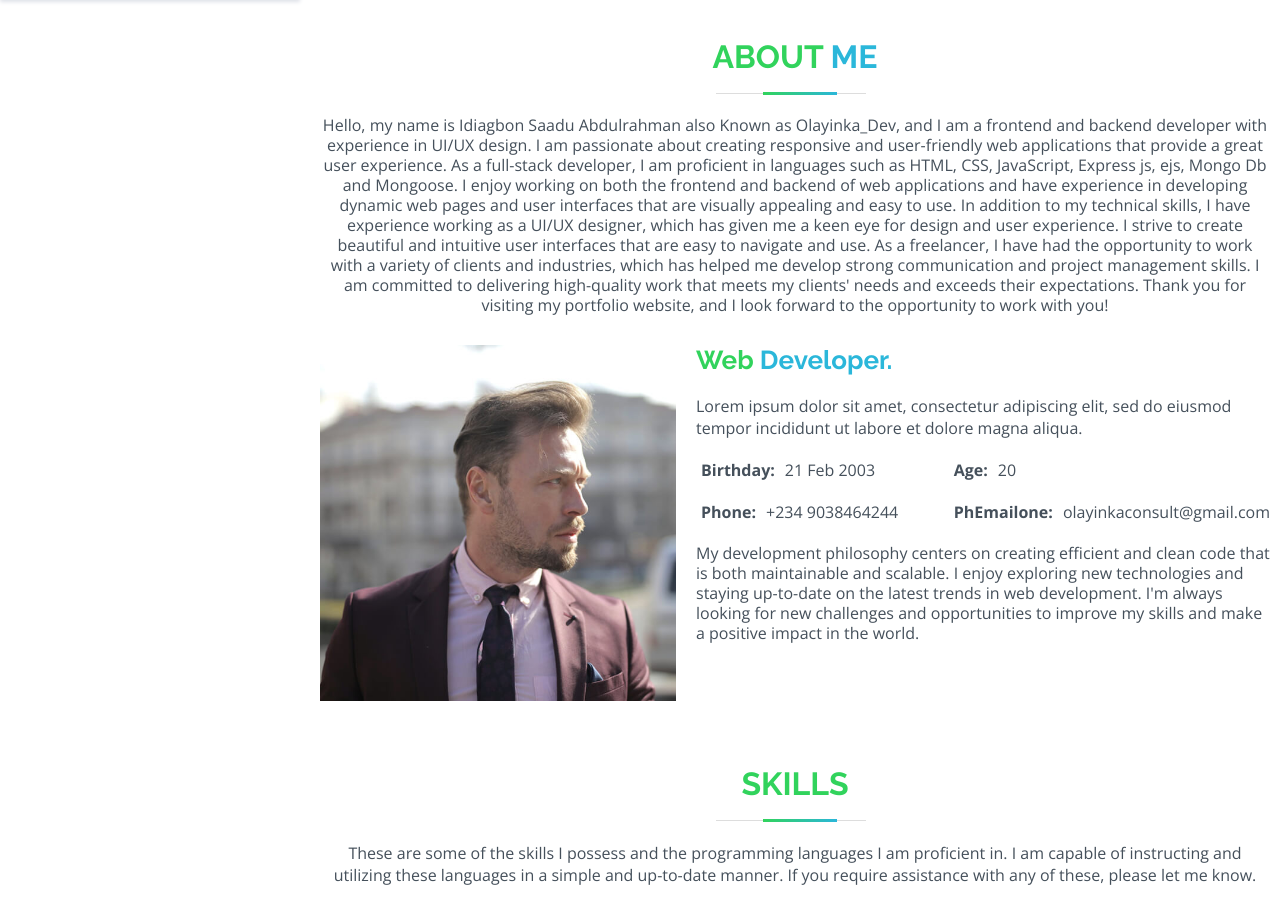
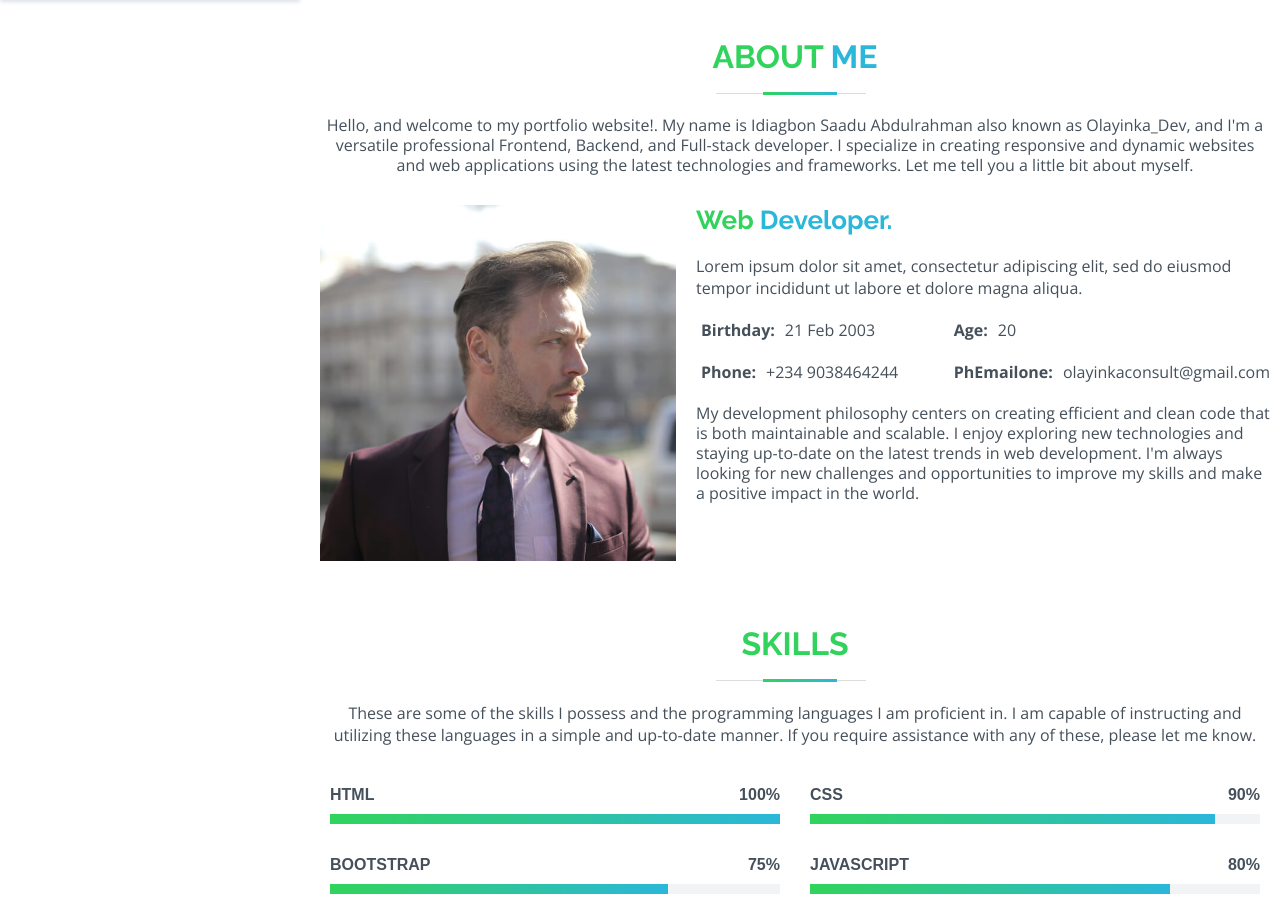
Before and after one commit to olayinka06-dev/official-portfolio-dev, a React (Create React App) app: page / in a window 1280 px wide. Shown: the part 802-1714 px from the top of the page. Built offline with nearby package versions, Linux system fonts and the light colour scheme.

Commit message:
creating the Portfolio Details   Page

```diff
--- a/src/components/About Page/About.jsx
+++ b/src/components/About Page/About.jsx
@@ -26,13 +26,14 @@ const About = () => {
             Thank you for visiting my portfolio website, and I look forward to connecting with you!
           </p> */}
           {/* <p>Hi there! I'm a web developer and an undergraduate medical student. I'm passionate about both fields and love to explore the intersection between technology and healthcare.</p> */}
-          <p>
+          {/* <p>
             Hello, my name is Idiagbon Saadu Abdulrahman also Known as Olayinka_Dev, and I am a frontend and backend developer with experience in UI/UX design. I am passionate about creating responsive and user-friendly web applications that provide a great user experience.
             As a full-stack developer, I am proficient in languages such as HTML, CSS, JavaScript, Express js, ejs, Mongo Db and Mongoose. I enjoy working on both the frontend and backend of web applications and have experience in developing dynamic web pages and user interfaces that are visually appealing and easy to use.
             In addition to my technical skills, I have experience working as a UI/UX designer, which has given me a keen eye for design and user experience. I strive to create beautiful and intuitive user interfaces that are easy to navigate and use.
             As a freelancer, I have had the opportunity to work with a variety of clients and industries, which has helped me develop strong communication and project management skills. I am committed to delivering high-quality work that meets my clients' needs and exceeds their expectations.
             Thank you for visiting my portfolio website, and I look forward to the opportunity to work with you!
-          </p>
+          </p> */}
+          <p>Hello, and welcome to my portfolio website!. My name is Idiagbon Saadu Abdulrahman also known as Olayinka_Dev, and I'm a versatile professional Frontend, Backend, and Full-stack developer. I specialize in creating responsive and dynamic websites and web applications using the latest technologies and frameworks. Let me tell you a little bit about myself.</p>
         </div>
 
         <div className="about-flex">
```
